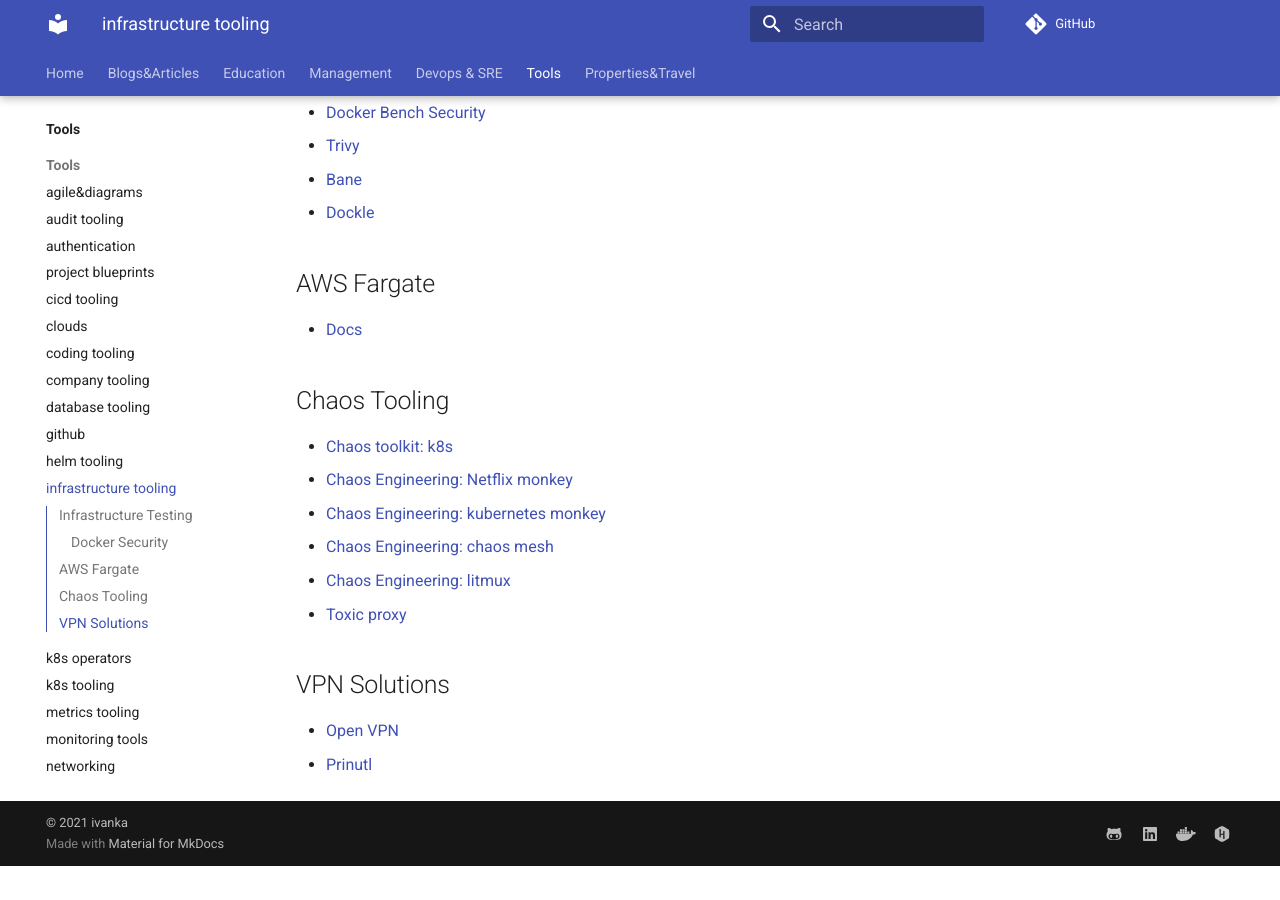
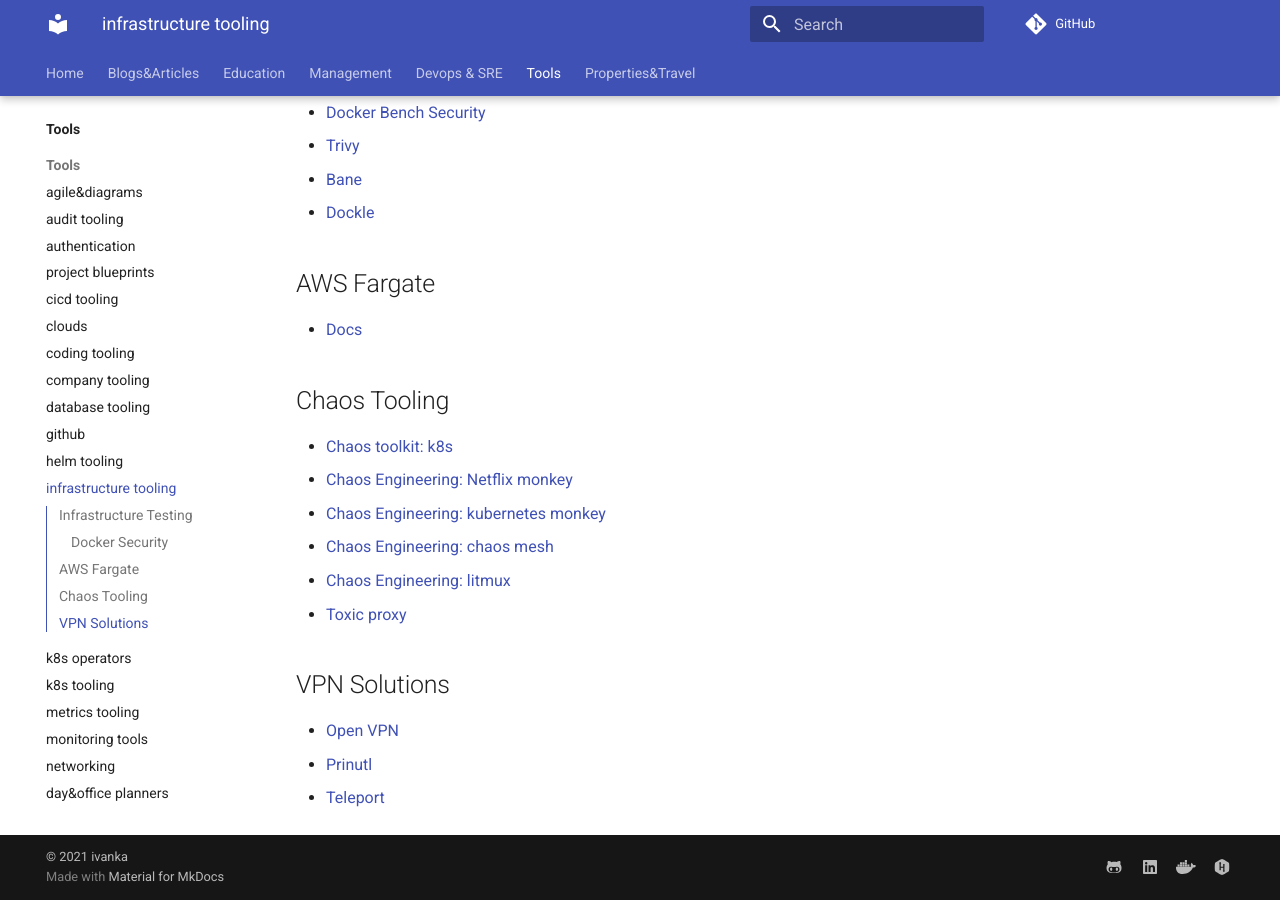
Before and after one commit to ivankatliarchuk/knowledge-base, an MkDocs documentation site: the page built from docs/tools/infrastructure.md, in a window 1280 px wide and 900 px high, scrolled down 691 px. Built offline with MkDocs 1.6.1 and Material for MkDocs 9.7.7, drawn with Linux system fonts in a browser that asks for light colours; comment, search, counter and statistics services are not loaded; before the commit the page ends 1557 px from its top, so only the background shows below that.

Commit message:
added teleport to vpn solutions

```diff
--- a/docs/tools/infrastructure.md
+++ b/docs/tools/infrastructure.md
@@ -46,3 +46,4 @@
 
 - [Open VPN](https://openvpn.net/)
 - [Prinutl](https://client.pritunl.com/#install)
+- [Teleport](https://github.com/gravitational/teleport)
```
